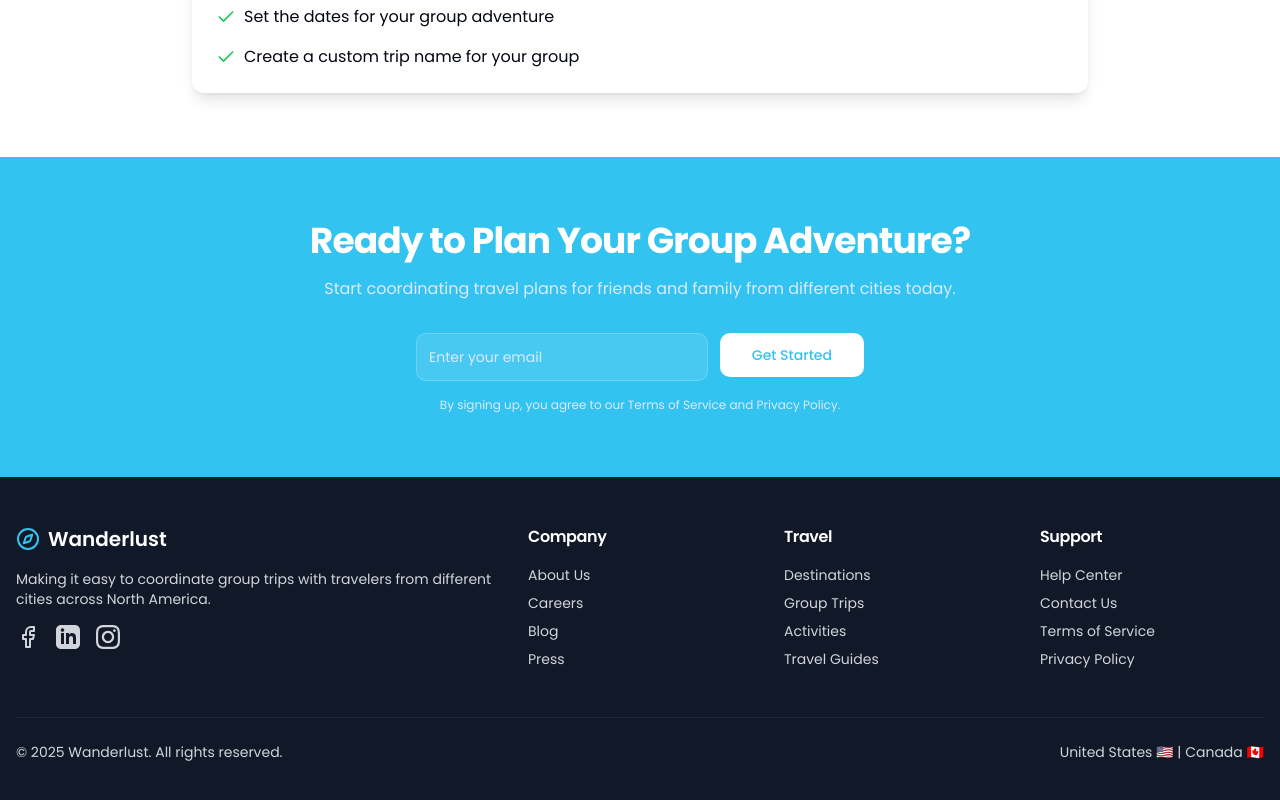
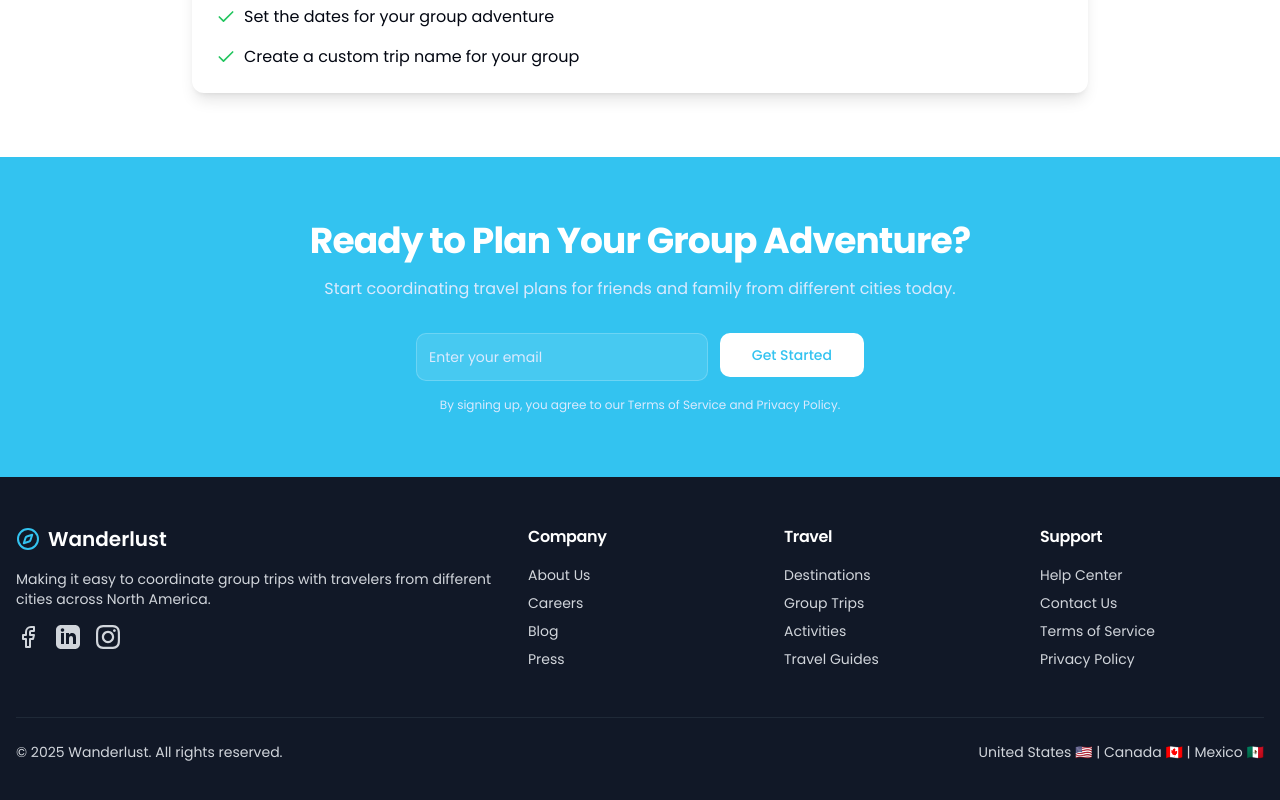
Before and after one commit to sylyu/wanderlust-north-america-planner, a React (Vite) app: page / in a window 1280 px wide. Shown: the part 2377-3177 px from the top of the page. Built offline with nearby package versions, Linux system fonts and the light colour scheme.

Commit message:
Add Mexico to footer
Add Mexico to the footer in the list of countries.

```diff
--- a/src/components/Footer.tsx
+++ b/src/components/Footer.tsx
@@ -68,7 +68,7 @@ const Footer = () => {
         <div className="border-t border-gray-800 mt-12 pt-6 text-sm text-center md:text-left md:flex md:justify-between">
           <p>© {new Date().getFullYear()} Wanderlust. All rights reserved.</p>
           <div className="mt-4 md:mt-0">
-            <span>United States 🇺🇸</span> | <span>Canada 🇨🇦</span>
+            <span>United States 🇺🇸</span> | <span>Canada 🇨🇦</span> | <span>Mexico 🇲🇽</span>
           </div>
         </div>
       </div>
```
